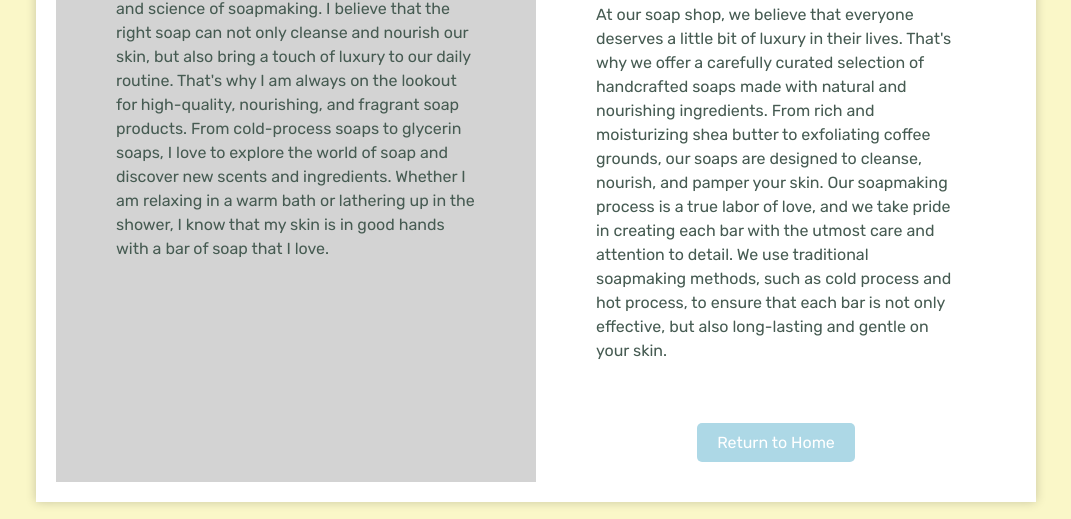
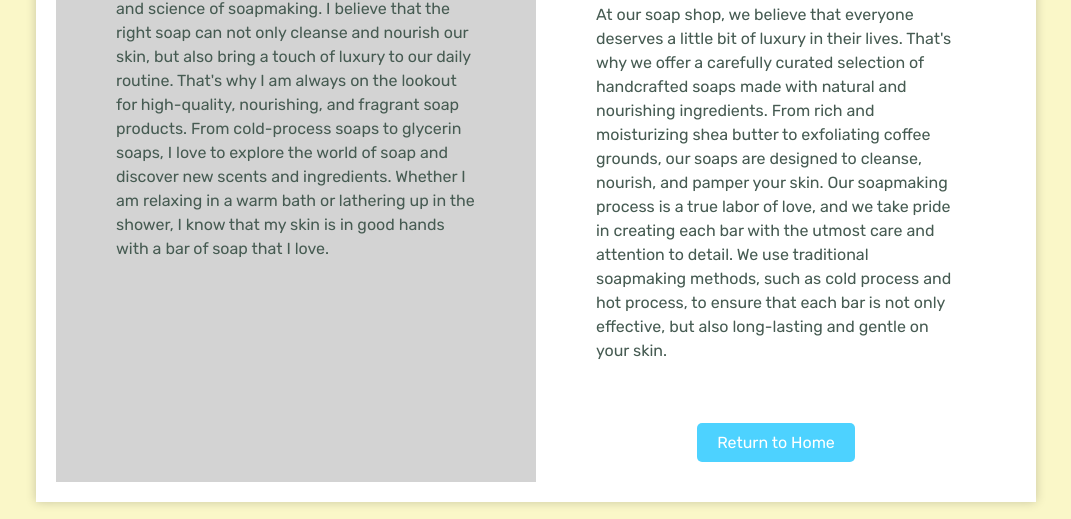
Before and after one commit to ngkoksiang/Assignment-2, a plain HTML site: page about.html in a window 1280 px wide. In both pictures the pointer is over the element "Return to Home". Shown: the part 281-800 px from the top of the page, without its empty margins (104-1175 px from the left). Drawn offline with Linux system fonts and the light colour scheme.

Commit message:
return button hover

```diff
--- a/css/about.css
+++ b/css/about.css
@@ -63,8 +63,12 @@ body {
   a {
     display: inline-block;
     padding: 10px 20px;
-    background-color: lightblue;
+    background-color: rgb(2, 192, 255);
     color: white;
     text-decoration: none;
     border-radius: 5px;
   }
+
+  .return-button:hover{
+    opacity: 0.7;
+  }
```
